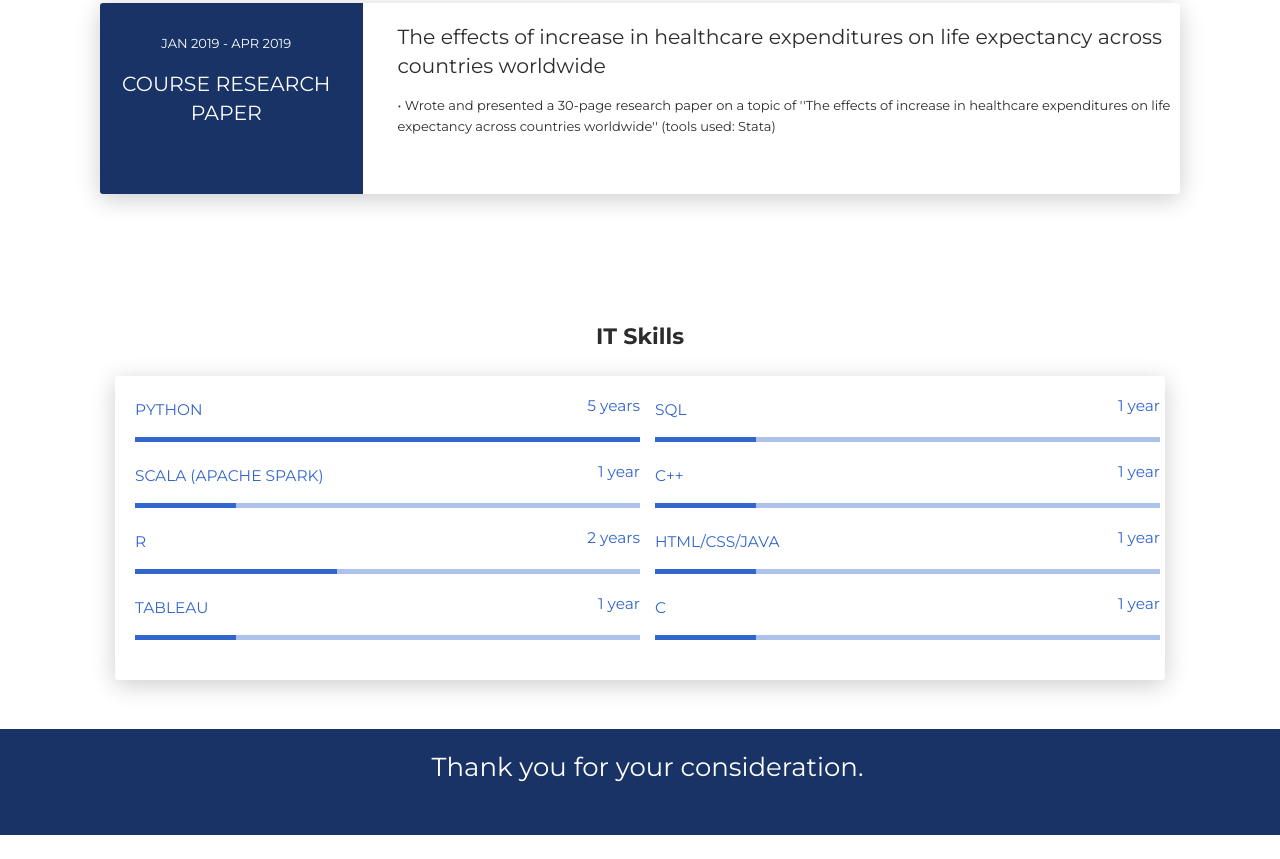
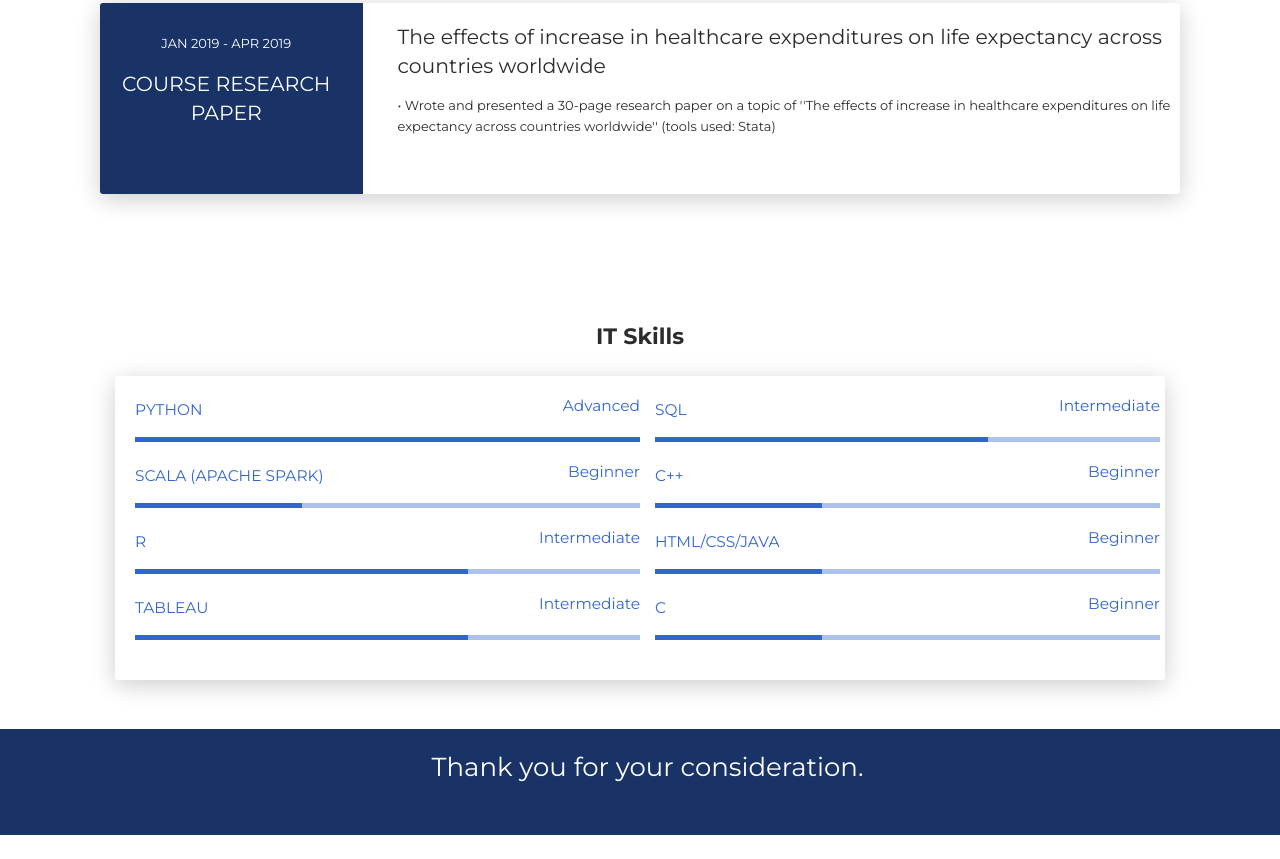
Before and after one commit to sl4996/sl4996.github.io, a plain HTML site: page index.html in a window 1280 px wide. Shown: the part 3251-4110 px from the top of the page. Drawn offline with Linux system fonts and the light colour scheme.

Commit message:
modified IT Skills section

```diff
--- a/index.html
+++ b/index.html
@@ -293,7 +293,7 @@
                       <div class="progress">
                         <div class="progress-bar progress-bar-primary" data-aos="progress-full" data-aos-offset="10"
                           data-aos-duration="1000" role="progressbar" aria-valuenow="60" aria-valuemin="0"
-                          aria-valuemax="100" style="width: 100%;"></div><span class="progress-value">5 years</span>
+                          aria-valuemax="100" style="width: 100%;"></div><span class="progress-value">Advanced</span>
                       </div>
                     </div>
                   </div>
@@ -302,7 +302,7 @@
                       <div class="progress">
                         <div class="progress-bar progress-bar-primary" data-aos="progress-full" data-aos-offset="10"
                           data-aos-duration="1000" role="progressbar" aria-valuenow="60" aria-valuemin="0"
-                          aria-valuemax="100" style="width: 20%;"></div><span class="progress-value">1 year</span>
+                          aria-valuemax="100" style="width: 66%;"></div><span class="progress-value">Intermediate</span>
                       </div>
                     </div>
                   </div>
@@ -311,7 +311,7 @@
                       <div class="progress">
                         <div class="progress-bar progress-bar-primary" data-aos="progress-full" data-aos-offset="10"
                           data-aos-duration="1000" role="progressbar" aria-valuenow="60" aria-valuemin="0"
-                          aria-valuemax="100" style="width: 20%;"></div><span class="progress-value">1 year</span>
+                          aria-valuemax="100" style="width: 33%;"></div><span class="progress-value">Beginner</span>
                       </div>
                     </div>
                   </div>
@@ -320,7 +320,7 @@
                       <div class="progress">
                         <div class="progress-bar progress-bar-primary" data-aos="progress-full" data-aos-offset="10"
                           data-aos-duration="1000" role="progressbar" aria-valuenow="60" aria-valuemin="0"
-                          aria-valuemax="100" style="width: 20%;"></div><span class="progress-value">1 year</span>
+                          aria-valuemax="100" style="width: 33%;"></div><span class="progress-value">Beginner</span>
                       </div>
                     </div>
                   </div>
@@ -329,7 +329,7 @@
                       <div class="progress">
                         <div class="progress-bar progress-bar-primary" data-aos="progress-full" data-aos-offset="10"
                           data-aos-duration="1000" role="progressbar" aria-valuenow="60" aria-valuemin="0"
-                          aria-valuemax="100" style="width: 40%;"></div><span class="progress-value">2 years</span>
+                          aria-valuemax="100" style="width: 66%;"></div><span class="progress-value">Intermediate</span>
                       </div>
                     </div>
                   </div>
@@ -338,7 +338,7 @@
                       <div class="progress">
                         <div class="progress-bar progress-bar-primary" data-aos="progress-full" data-aos-offset="10"
                           data-aos-duration="1000" role="progressbar" aria-valuenow="60" aria-valuemin="0"
-                          aria-valuemax="100" style="width: 20%;"></div><span class="progress-value">1 year</span>
+                          aria-valuemax="100" style="width: 33%;"></div><span class="progress-value">Beginner</span>
                       </div>
                     </div>
                   </div>
@@ -347,7 +347,7 @@
                       <div class="progress">
                         <div class="progress-bar progress-bar-primary" data-aos="progress-full" data-aos-offset="10"
                           data-aos-duration="1000" role="progressbar" aria-valuenow="60" aria-valuemin="0"
-                          aria-valuemax="100" style="width: 20%;"></div><span class="progress-value">1 year</span>
+                          aria-valuemax="100" style="width: 66%;"></div><span class="progress-value">Intermediate</span>
                       </div>
                     </div>
                   </div>
@@ -356,7 +356,7 @@
                       <div class="progress">
                         <div class="progress-bar progress-bar-primary" data-aos="progress-full" data-aos-offset="10"
                           data-aos-duration="1000" role="progressbar" aria-valuenow="60" aria-valuemin="0"
-                          aria-valuemax="100" style="width: 20%;"></div><span class="progress-value">1 year</span>
+                          aria-valuemax="100" style="width: 33%;"></div><span class="progress-value">Beginner</span>
                       </div>
                     </div>
                   </div>
```
